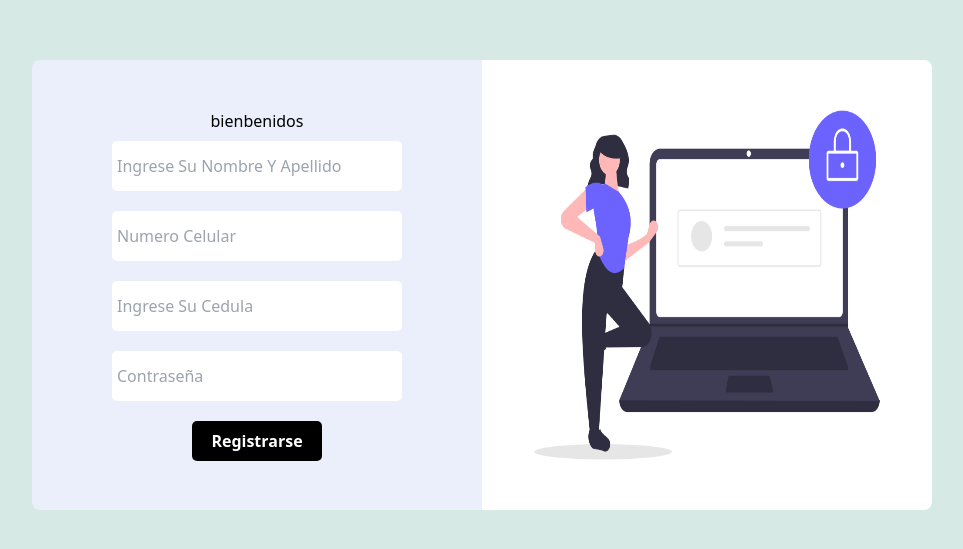
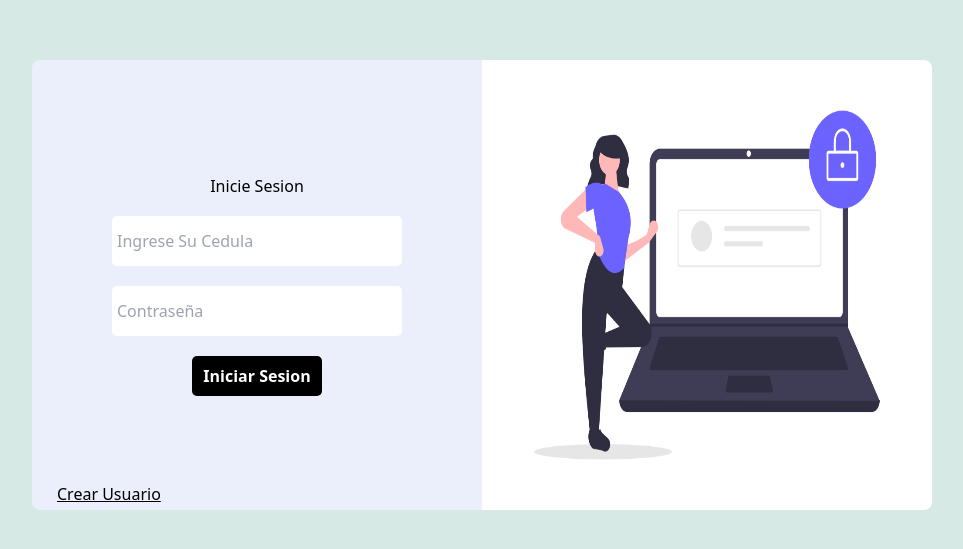
Before and after one commit to RubenJ27/Project-flychallenge-helppeople, a React (Vite) app: page / in a window 1280 px wide. Shown: the part 115-664 px from the top of the page, without its empty margins (158-1121 px from the left). Built offline with nearby package versions, Linux system fonts and the light colour scheme.

Commit message:
login inicio de sesion

```diff
--- a/src/App.jsx
+++ b/src/App.jsx
@@ -1,5 +1,6 @@
+import LoginUsuarios from './Components/LoginUsuarios'
+import Login from './Components/Login'
 
-import Login from './Components/Login'
 import './App.css'
 
 function App() {
@@ -7,9 +8,7 @@ function App() {
 
   return (
     <div className="contenedor">
-      <Login/>
-
-
+      <LoginUsuarios/>
     </div>
   )
 }
--- a/src/CSS/Login.css
+++ b/src/CSS/Login.css
@@ -24,6 +24,7 @@
     flex-direction: column;
     align-items: center;
     gap: 20px;
+    position: relative;
 
 
 }
@@ -66,3 +67,30 @@
     background-color: rgb(63, 61, 61);
     color:white ;
 }
+
+.crearUsuario{
+    position: absolute;
+    bottom: -165px;
+    left: -55px;
+
+    margin:  55px auto;
+    text-align: center;
+    color: black;
+    font-weight: 500;
+    text-transform:capitalize;
+    border-radius: 8px;
+    padding-top: 4px;
+    text-decoration: underline;
+
+
+}
+
+.crearUsuario:hover{
+    color: #2235AD;
+
+}
+
+.tituloInicaeSesion{
+    text-transform: capitalize;
+    margin-bottom: 18px;
+}
--- /dev/null
+++ b/src/Components/ContenedorEcomers.jsx
@@ -0,0 +1,11 @@
+import React from 'react'
+
+const ContenedorEcomers = () => {
+  return (
+    <div className='ContenedorEcomers'>
+
+    </div>
+  )
+}
+
+export default ContenedorEcomers
--- a/src/Components/LoginUsuarios.jsx
+++ b/src/Components/LoginUsuarios.jsx
@@ -1,19 +1,22 @@
 import React from 'react'
 import "../CSS/Login.css"
-import imagen from "../img/undraw_secure_login_pdn4.png"
+import imagen from "../assets/img/undraw_secure_login_pdn4.png"
+import Login from './Login'
 
-const Login = (  ) => {
+const LoginUsuarios = (  ) => {
   return (
     <div className='login'>
 
         <div className='registroUsuario'>
 
-            <h2>bienbenidos</h2>
+            <h2 className='tituloInicaeSesion'>inicie sesion </h2>
+
             <form action="#" className='formulario'>
                 <input className='inpform'  type="number"  id="" placeholder='ingrese su cedula' />
                 <input className='inpform'  type="number"  id="" placeholder='contraseña' />
-                <button className='btnRegistrar'>registrarse</button>
+                <button className='btnRegistrar btnIniciarSesion'>iniciar sesion </button>
 
+                <a className='crearUsuario' href={<Login/>}>crear  usuario</a>
             </form>
 
         </div>
@@ -25,4 +28,4 @@ const Login = (  ) => {
   )
 }
 
-export default Login
+export default LoginUsuarios
--- /dev/null
+++ b/src/Components/Menu.jsx
@@ -0,0 +1,17 @@
+import React from 'react'
+
+const Menu = () => {
+  return (
+    <div className='contenedorMenu'>
+        <img src="#" alt="logo empresa" />
+        <div>
+            <a href=""> <img src="" alt="imagenCarritoCompras" /> </a>
+            <a href=""> <img src="" alt="imagenUsuario" /> </a>
+
+        </div>
+
+    </div>
+  )
+}
+
+export default Menu
```
Also changed, not shown: src/Components/Login.jsx (+8 -2 lines), src/assets/img/undraw_secure_login_pdn4.png (renamed from src/img/undraw_secure_login_pdn4.png).
